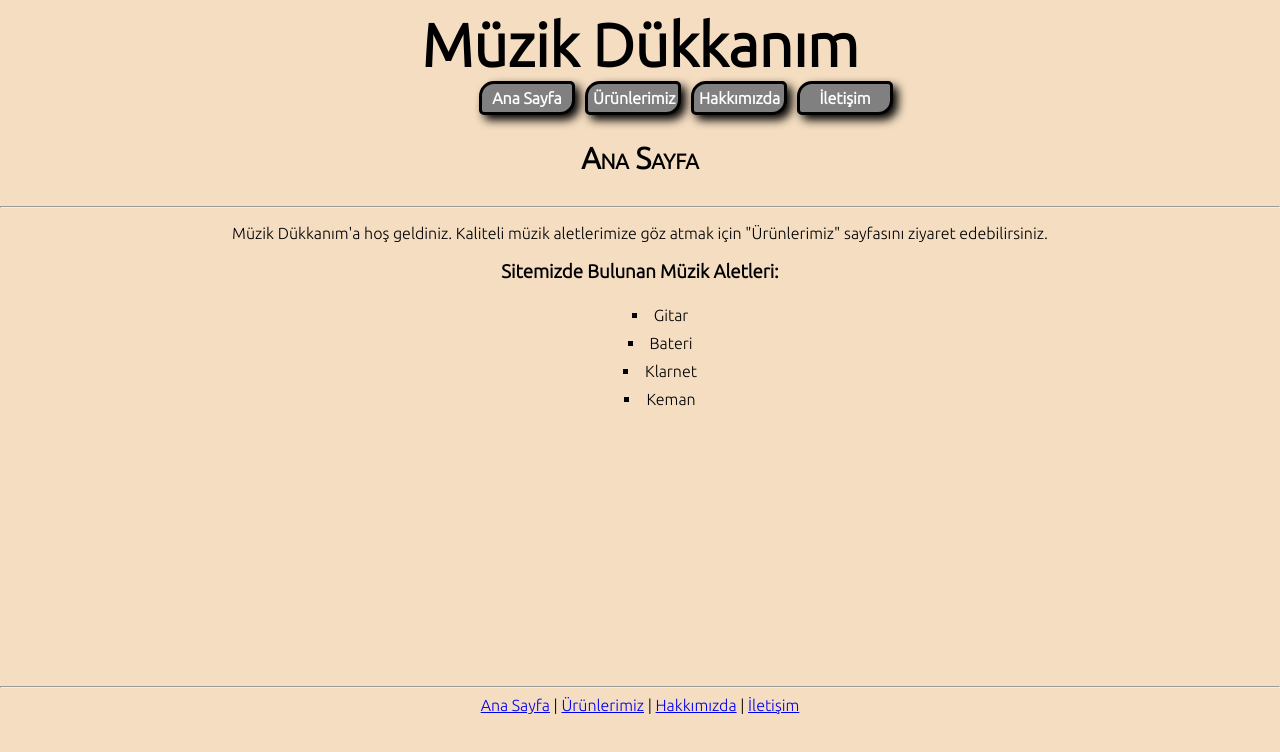
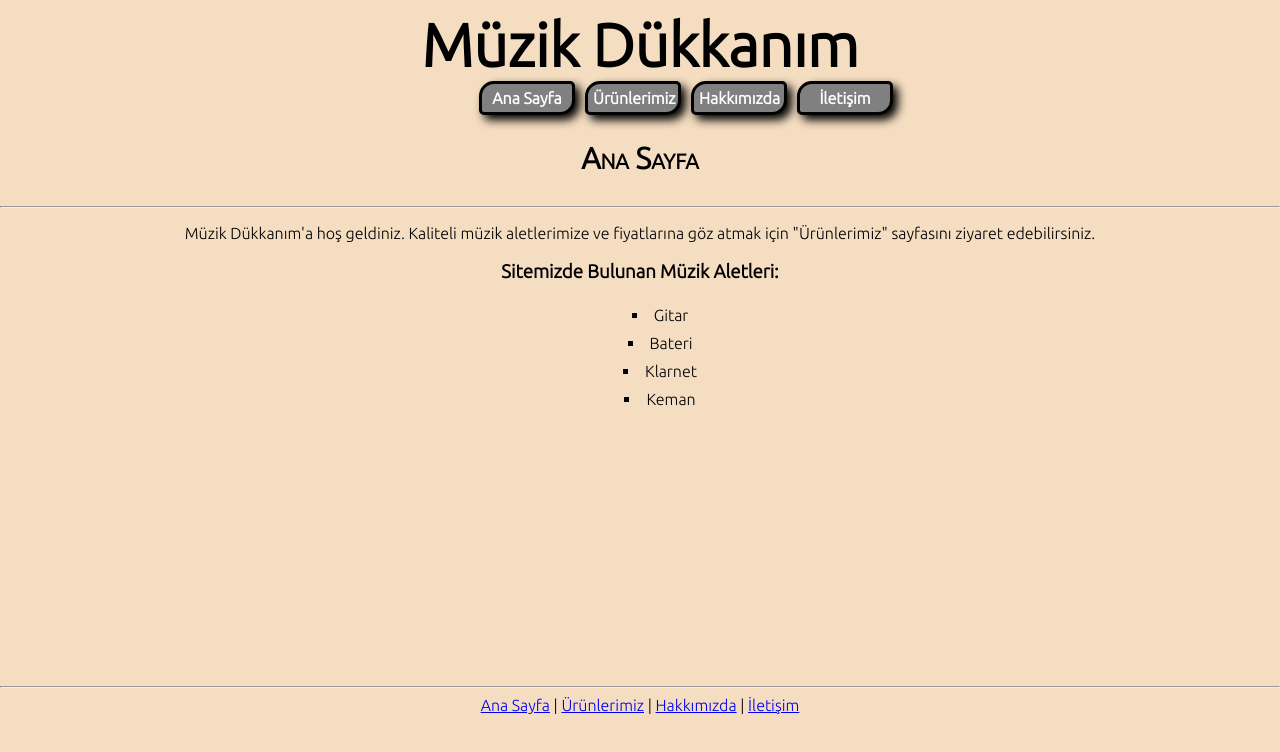
Before and after one commit to hamitokuyucular/CSS-Odev1, a plain HTML site: page index.html in a window 1280 px wide. Drawn offline with Linux system fonts and the light colour scheme.

Commit message:
homepage updated

```diff
--- a/index.html
+++ b/index.html
@@ -27,7 +27,7 @@
         <article>
             <p id="baslik2">Ana Sayfa</p>
             <hr>
-            <p>Müzik Dükkanım'a hoş geldiniz. Kaliteli müzik aletlerimize göz atmak için "Ürünlerimiz" sayfasını ziyaret edebilirsiniz.</p>
+            <p>Müzik Dükkanım'a hoş geldiniz. Kaliteli müzik aletlerimize ve fiyatlarına göz atmak için "Ürünlerimiz" sayfasını ziyaret edebilirsiniz.</p>
             <h3>Sitemizde Bulunan Müzik Aletleri:</h3>
             <ul id="liste">
                 <li>Gitar</li>
```
